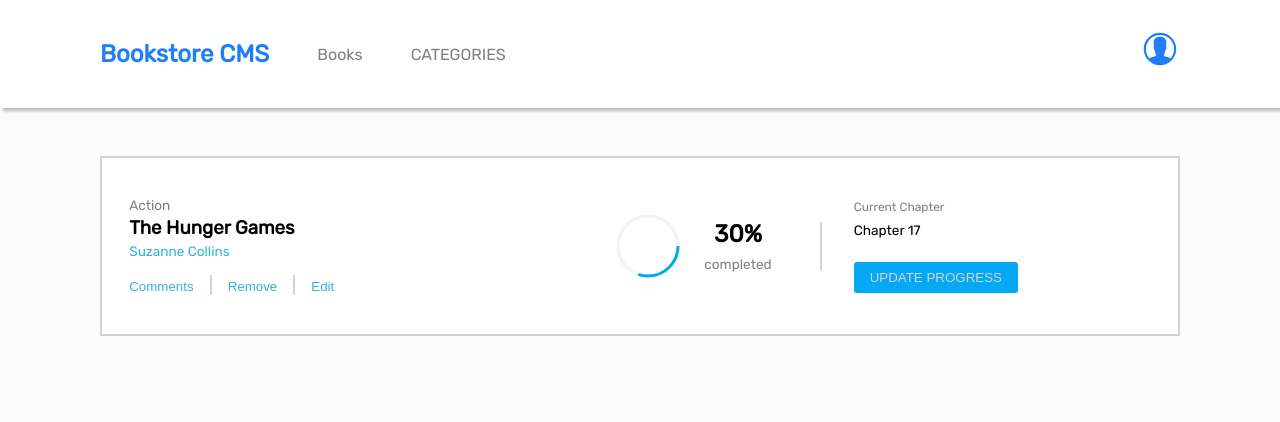
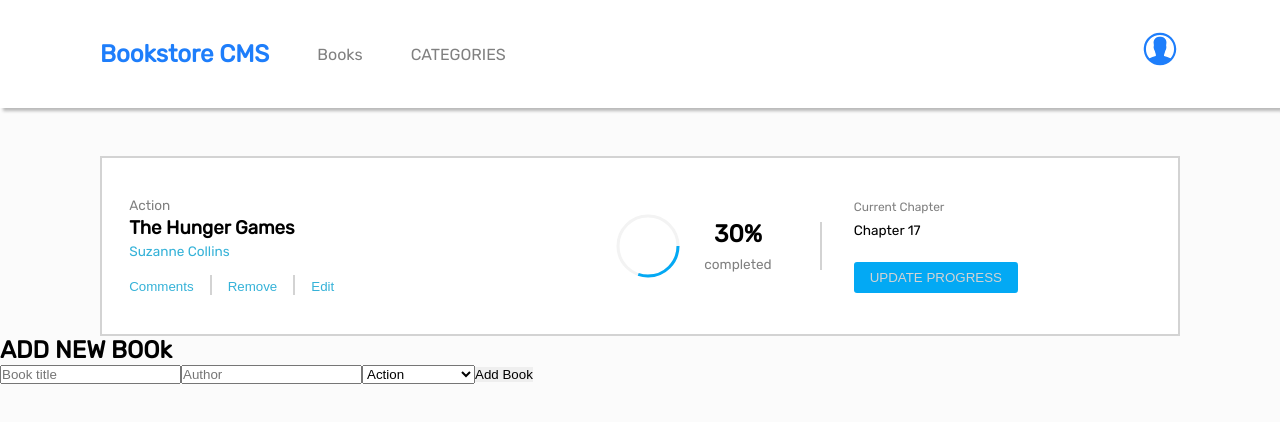
Before and after one commit to UselessJunkNotNeeded/Bookstore, a React (Create React App) app: page / in a window 1280 px wide. Shown: the top 422 px of the page. Built offline with nearby package versions, Linux system fonts and the light colour scheme.

Commit message:
Added form component

```diff
--- a/src/components/Booklist.jsx
+++ b/src/components/Booklist.jsx
@@ -1,14 +1,18 @@
 import React from 'react';
 import Book from './Book';
+import Input from './Input';
 
 import classes from './Booklist.module.css';
 
 const Booklist = () => (
-  <div className={classes.allbooks}>
-    <div>
-      <Book />
+  <section className={classes.library}>
+    <div className={classes.allbooks}>
+      <div>
+        <Book />
+      </div>
     </div>
-  </div>
+    <Input />
+  </section>
 );
 
 export default Booklist;
--- /dev/null
+++ b/src/components/Input.jsx
@@ -0,0 +1,22 @@
+import React from 'react';
+import classes from './Input.module.css';
+
+const Input = () => (
+  <div className={classes.formControl}>
+    <h2>ADD NEW BOOk</h2>
+    <form className={classes.form}>
+      <input type="text" placeholder="Book title" required />
+      <input type="text" placeholder="Author" required />
+      <select name="category" id="category" required>
+        <option disabled> Category </option>
+        <option value="Action">Action</option>
+        <option value="Economy">Economy</option>
+        <option value="Fiction">Science Fiction</option>
+        <option value="Adventure">Adventure</option>
+      </select>
+      <button type="button"> Add Book</button>
+    </form>
+  </div>
+);
+
+export default Input;
```
Also changed, not shown: src/components/Input.module.css (added).
